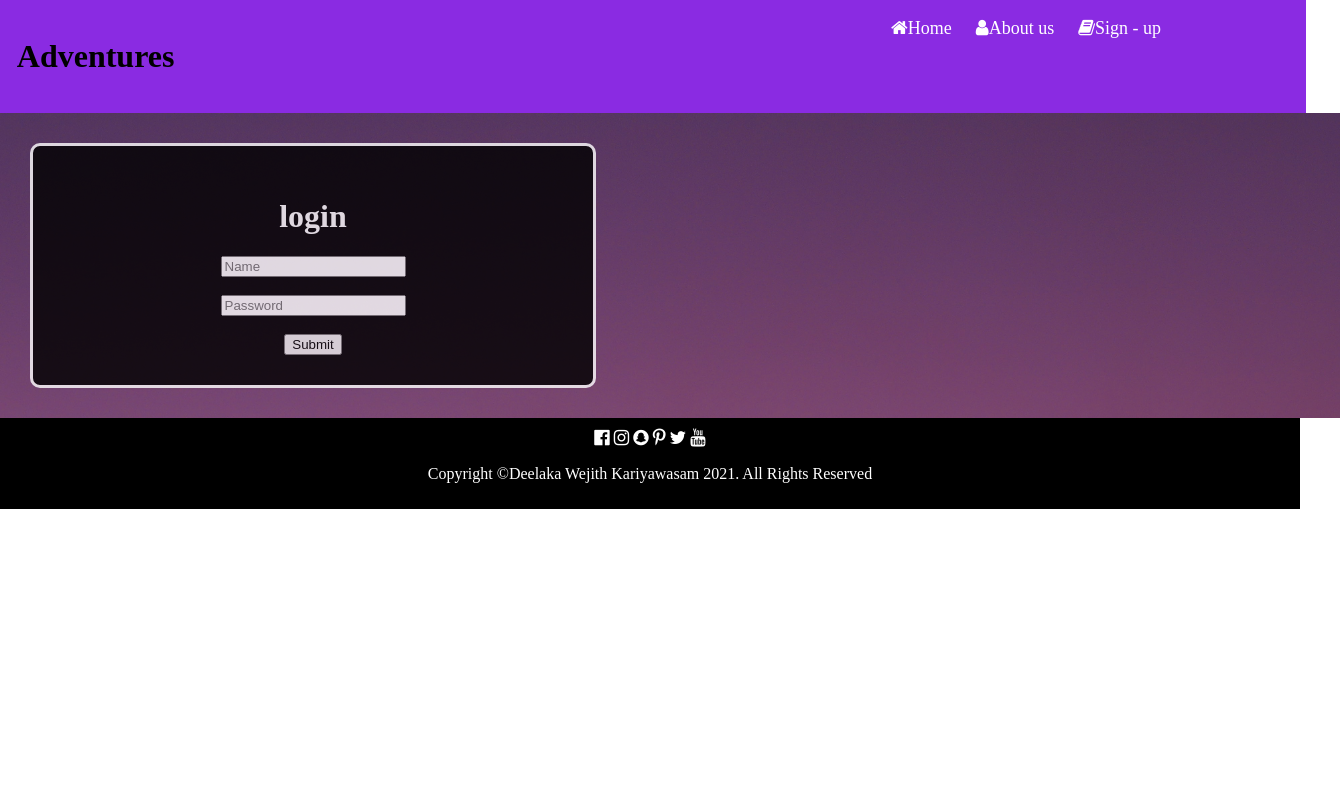
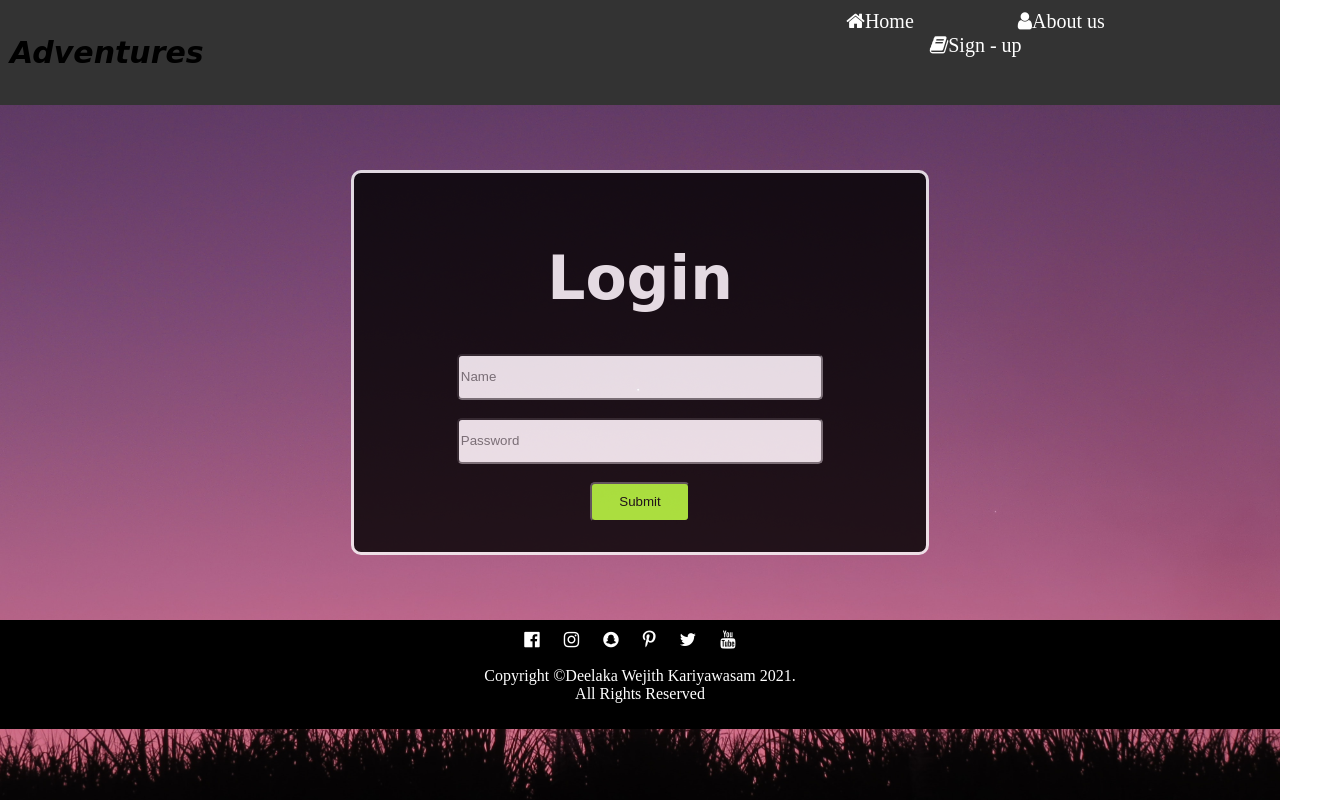
Before and after one commit to deelaka99/sign-in_form, a plain HTML site: page index.html in a window 1280 px wide. Shown: the whole page, 1340 px wide, since content can reach past the window. Drawn offline with Linux system fonts and the light colour scheme; a web font is replaced by a local one.

Commit message:
fourth commit- good

```diff
--- a/css/main.css
+++ b/css/main.css
@@ -3,20 +3,26 @@
 body
 {
     margin: 0px;
+    padding: 0px;
+    background-image: url("../1.jpg");
+    background-repeat: no-repeat;
+    background-size: cover;
+    width: 100%;
 }
 
 .header
 {
     width: 100%;
     height: 20%;
-    background-color: blueviolet;
-    padding: 1%;
+    background-color:rgb(51, 51, 51);
     display: flex;
+    padding-top: 5px;
+    padding-bottom: 5px;
 }
 
 .leftside
 {
-    padding: 4px;
+    padding: 10px;
     width: 60%;
 }
 
@@ -31,27 +37,30 @@ body
 {
     text-decoration: none;
     color: white;
-    font-size: large;
+    font-size: 20px;
     font-family: Verdana, Geneva, Tahoma, sans-serif;
-    margin-right: 20px;
+    margin-right: 100px;
+}
+
+.rightside a :hover
+{
+    color: gold;
 }
 
 .login_container
 {
     margin: 0px;
     width: 100%;
-    height: auto;
-    background-image: url("../1.jpg");
-    background-repeat: no-repeat;
-    background-size: cover;
-    padding: 30px;
+    padding-top: 65px;
+    padding-bottom: 65px;
     justify-content: center;
     text-align: center;
+    display: flex;
 }
 
 .loginfrm
 {
-    width: 500px;
+    width: 40%;
     background-color: black;
     padding: 30px;
     justify-content: center;
@@ -67,7 +76,9 @@ body
     height: 20%;
     background-color: black;
     text-align: center;
-    padding: 10px;
+    padding-top: 10px;
+    padding-bottom: 10px;
+
 }
 
 .footer a
@@ -75,4 +86,31 @@ body
     text-decoration: none;
     font-size: large;
     color: white;
+    margin-right: 20px;
 }
+
+.footer a :hover
+{
+    font-size: larger;
+}
+
+.input_text
+{
+    border-radius: 5px;
+    width: 70%;
+    height: 40px;
+}
+
+.submit
+{
+    border-radius: 5px;
+    width: 100px;
+    height: 40px;
+    background-color: greenyellow;
+}
+
+.submit button :hover
+{
+    background-color: black;
+    color: white;
+}
--- a/index.html
+++ b/index.html
@@ -12,7 +12,7 @@
     <!--header-->
     <div class="header">
         <div class="leftside">
-            <h1>Adventures</h1>
+            <h1 style="font-size : 30px;font-family: 'Yellowtail', cursive; font-style: italic;">Adventures</h1>
         </div>
 
         <div class="rightside">
@@ -27,11 +27,11 @@
     <!--login form-->
     <div class="login_container">
         <div class="loginfrm">
-            <h1 style="color: white;">login</h1>
+            <h1 style="color: white;font-size: 60px;font-family:'Akaya Kanadaka', cursive;">Login</h1>
             <form action="">
                 <input type="text" class="input_text" placeholder="Name"><br><br>
                 <input type="text" class="input_text" placeholder="Password"><br><br>
-                <input type="submit" value="Submit" class="input_submit">
+                <button class="submit">Submit</button>
             </form>
         </div>
     </div>
@@ -45,7 +45,7 @@
         <a href="https://www.pinterest.com/deelakasmobilephotography/" target="_blank"><i class="fa fa-pinterest-p hover-opacity"></i></a>
         <a href="https://twitter.com/DeelakaWejith" target="_blank"><i class="fa fa-twitter hover-opacity"></i></a>
         <a href="https://www.youtube.com/channel/UCudiMa7RXmvNij8vNmY3cug" target="_blank"><i class="fa fa-youtube hover-opacity"></i></a>
-        <p style="color: white;">Copyright ©Deelaka Wejith Kariyawasam 2021. All Rights Reserved</p>
+        <p style="color: white;">Copyright ©Deelaka Wejith Kariyawasam 2021.<br>All Rights Reserved</p>
     </div>
 </body>
 </html>
```
Also changed, not shown: 1 other file.
